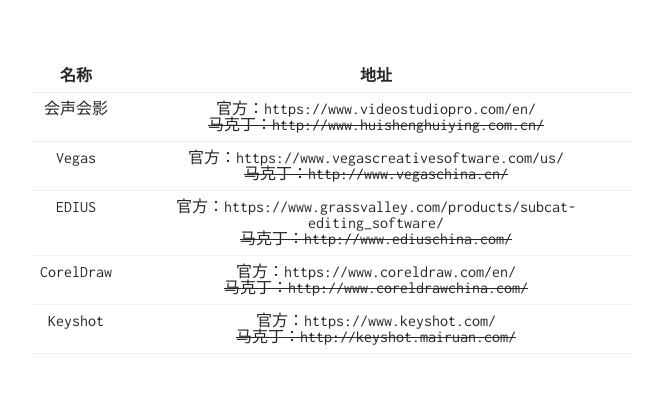
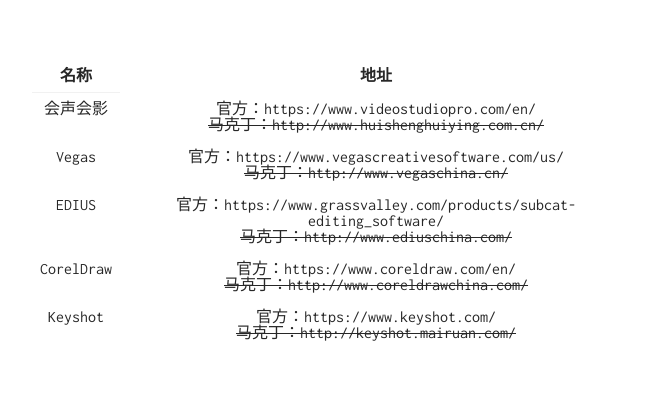
Before and after one commit to yrir/oldyuan.com, a Jekyll site: the page built from makedinglist/index.md, in a window 1280 px wide. Shown: the top 393 px of the page, without its empty margins (308-971 px from the left). Built offline with Jekyll 4.4.1, drawn with Linux system fonts in a browser that asks for light colours; our own code applies the rules of GitHub Pages for plain Markdown files; Markdown is read by kramdown in place of the engine named in the settings.

Commit message:
Update _reset.scss

```diff
--- a/_sass/_reset.scss
+++ b/_sass/_reset.scss
@@ -38,4 +38,7 @@
   padding: 0.5em;
   border-bottom: 1px solid #f1f1f1;
 }
+td, th:last-child {
+  border-bottom: 0;  /* 或 none */
+}
 /* END RESET */
```
